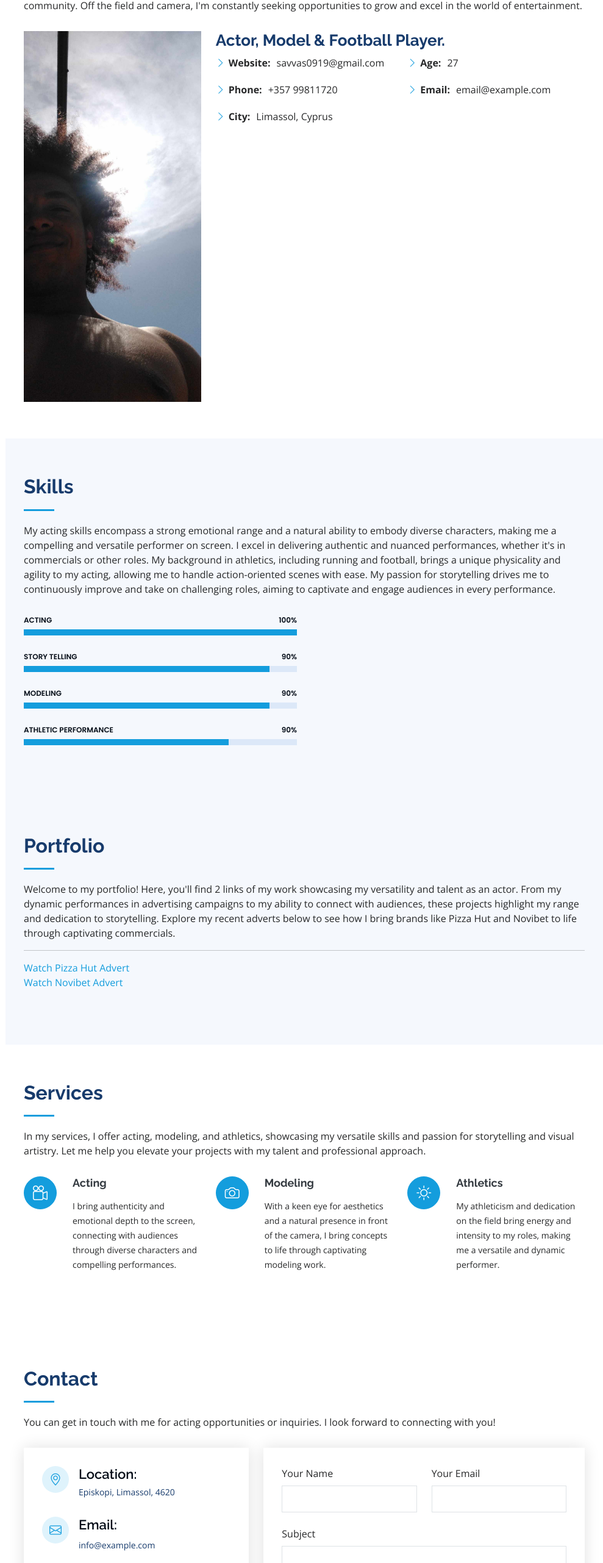
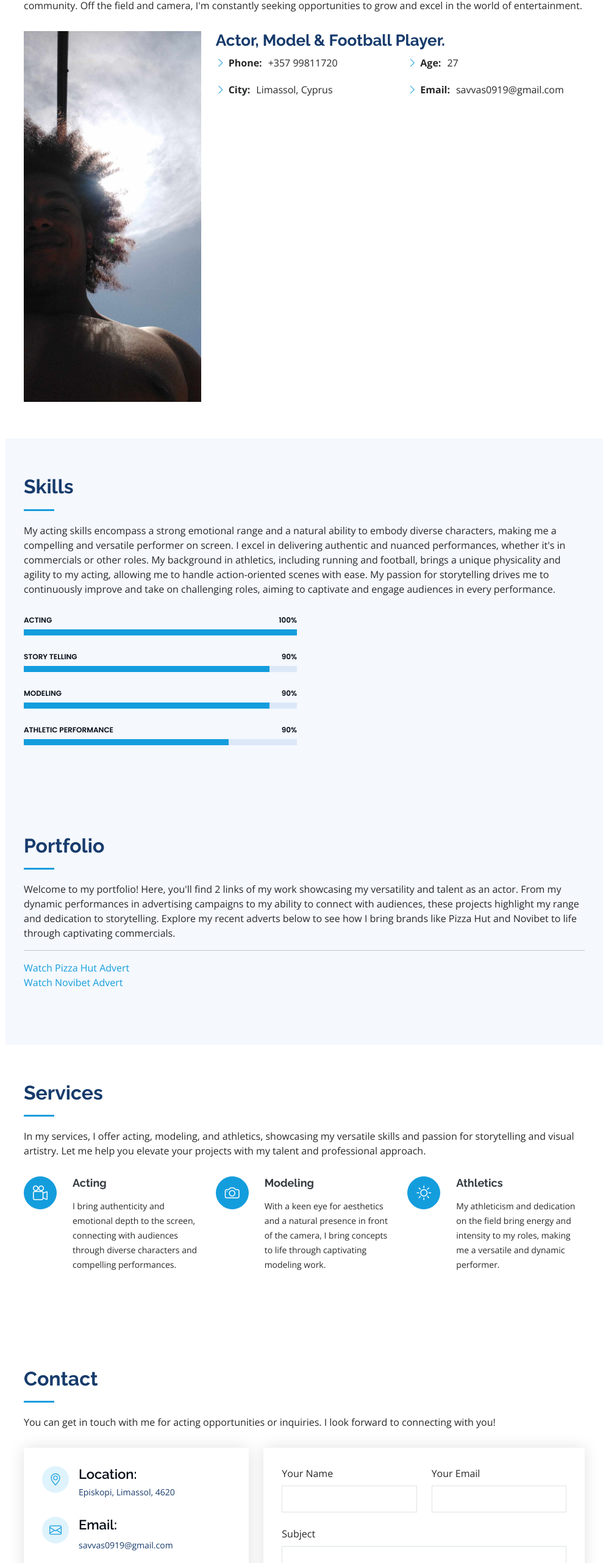
Before and after one commit to Michalis98/savvas_papapantelis, a plain HTML site: page index.html in a window 1280 px wide. Shown: the part 1037-3600 px from the top of the page at 61% size, without its empty margins (291-1280 px from the left). Drawn offline with nearby package versions, Linux system fonts and the light colour scheme.

Commit message:
Update index.html

```diff
--- a/index.html
+++ b/index.html
@@ -158,11 +158,7 @@
               <div class="row">
                 <div class="col-lg-6">
                   <ul>
-                    <li>
-                      <i class="bi bi-chevron-right"></i>
-                      <strong>Website:</strong> <span>savvas0919@gmail.com</span>
-                    </li>
-                    <li>
+                          <li>
                       <i class="bi bi-chevron-right"></i>
                       <strong>Phone:</strong> <span>+357 99811720</span>
                     </li>
@@ -180,7 +176,7 @@
                     </li>
                     <li>
                       <i class="bi bi-chevron-right"></i>
-                      <strong>Email:</strong> <span>email@example.com</span>
+                      <strong>Email:</strong> <span>savvas0919@gmail.com</span>
                     </li>
                   </ul>
                 </div>
@@ -408,7 +404,7 @@
                 <div class="email">
                   <i class="bi bi-envelope"></i>
                   <h4>Email:</h4>
-                  <p>info@example.com</p>
+                  <p>savvas0919@gmail.com</p>
                 </div>
 
                 <div class="phone">
```
